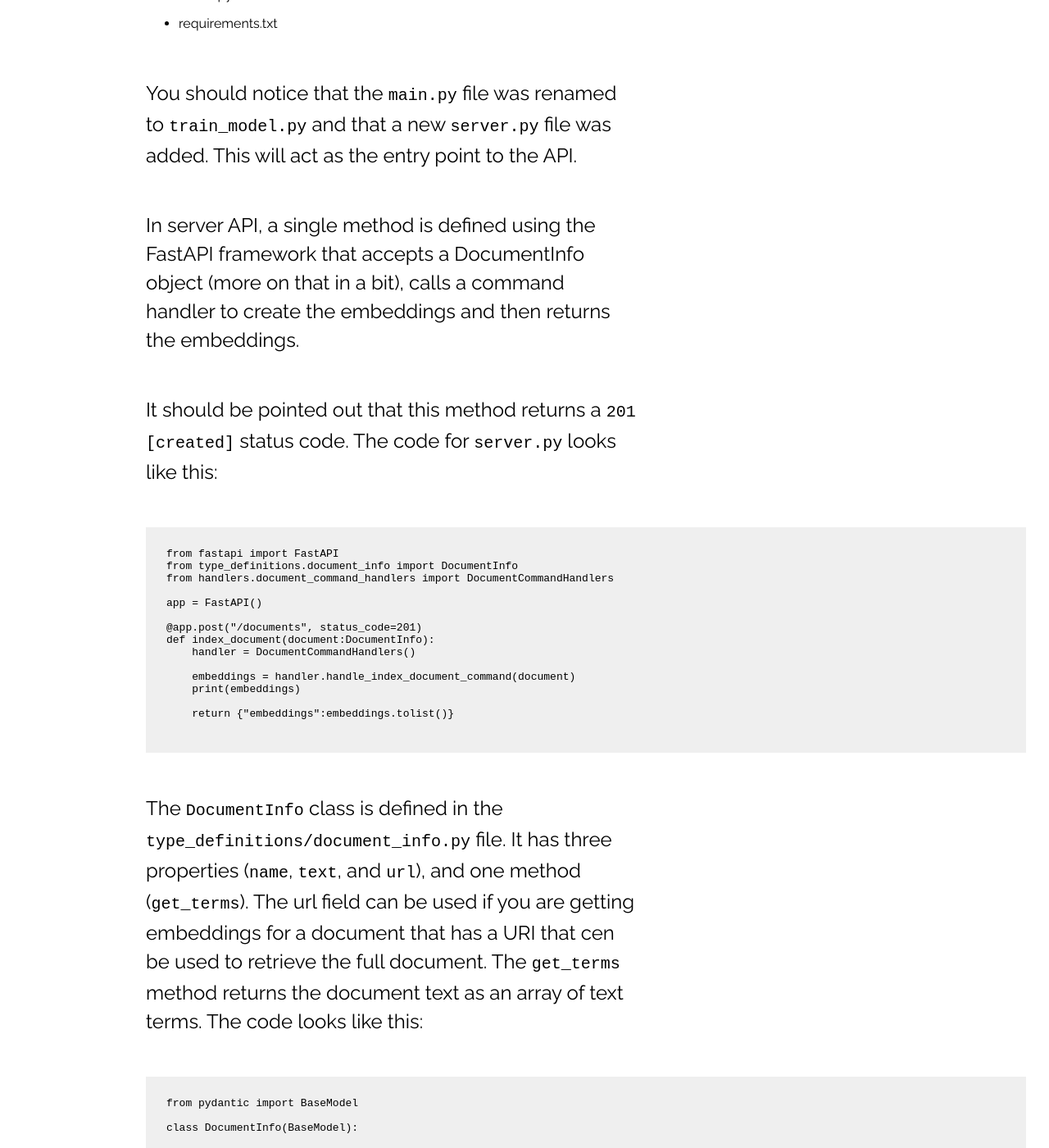
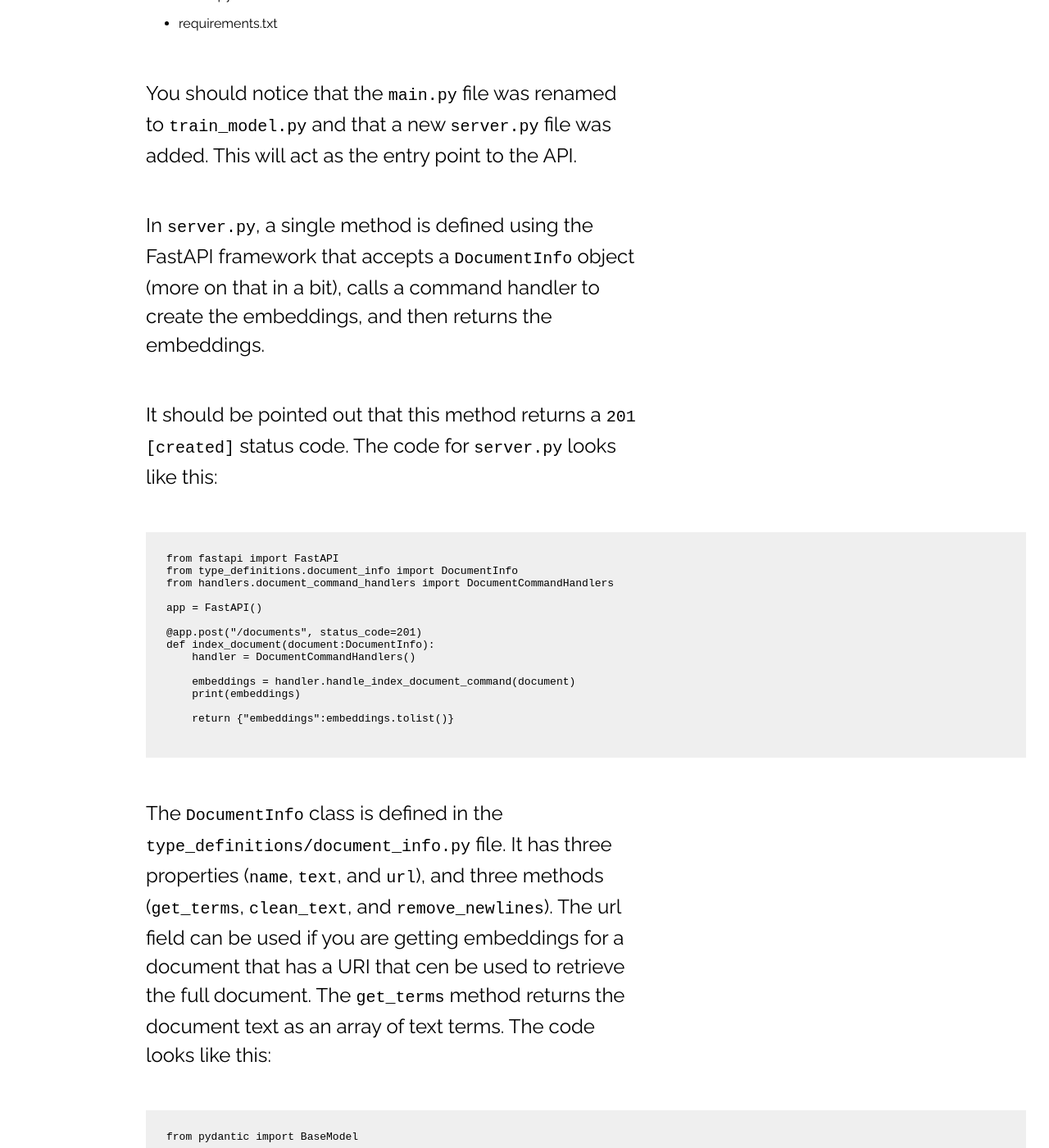
Before and after one commit to theonej/theonej.github.io, a Jekyll site: the page built from _posts/2023-08-06-similarity-search-api.md, in a window 1280 px wide and 1400 px high, scrolled down 1193 px. Shown: the whole window at 82% size. Built offline with Jekyll 4.4.1, drawn with Linux system fonts in a browser that asks for light colours; some of the changed text lies outside the part shown.

Commit message:
fixed typeos and edited text for clarity

````diff
--- a/_posts/2023-08-06-similarity-search-api.md
+++ b/_posts/2023-08-06-similarity-search-api.md
@@ -29,7 +29,7 @@ The directory structure for this API builds on the last one, and adds a few new
 
 You should notice that the `main.py` file was renamed to `train_model.py` and that a new `server.py` file was added.  This will act as the entry point to the API.
 
-In server API, a single method is defined using the FastAPI framework that accepts a DocumentInfo object (more on that in a bit), calls a command handler to create the embeddings and then returns the embeddings.
+In `server.py`, a single method is defined using the FastAPI framework that accepts a `DocumentInfo` object (more on that in a bit), calls a command handler to create the embeddings, and then returns the embeddings.
 
 It should be pointed out that this method returns a `201 [created]` status code.  The code for `server.py` looks like this:
 
@@ -51,7 +51,7 @@ def index_document(document:DocumentInfo):
 
 ```
 
-The `DocumentInfo` class is defined in the `type_definitions/document_info.py` file.  It has three properties (`name`, `text`, and `url`), and one method (`get_terms`).  The url field can be used if you are getting embeddings for a document that has a URI that cen be used to retrieve the full document.  The `get_terms` method returns the document text as an array of text terms.  The code looks like this:
+The `DocumentInfo` class is defined in the `type_definitions/document_info.py` file.  It has three properties (`name`, `text`, and `url`), and three methods (`get_terms`, `clean_text`, and `remove_newlines`).  The url field can be used if you are getting embeddings for a document that has a URI that cen be used to retrieve the full document.  The `get_terms` method returns the document text as an array of text terms.  The code looks like this:
 
 ```
 from pydantic import BaseModel
````
Also changed, not shown: other parts of _posts/2023-08-06-similarity-search-api.md (+1 -1 lines).
